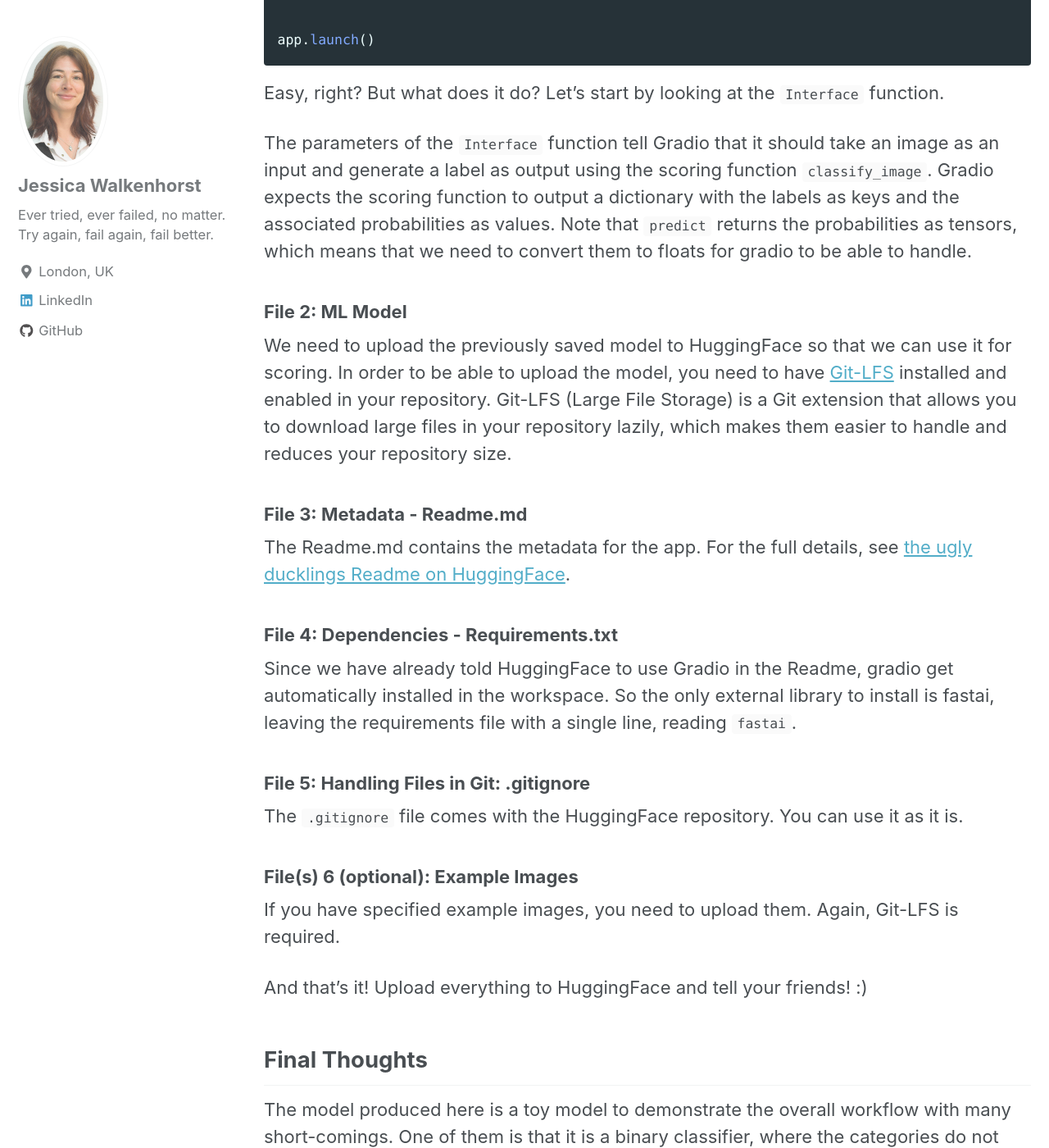
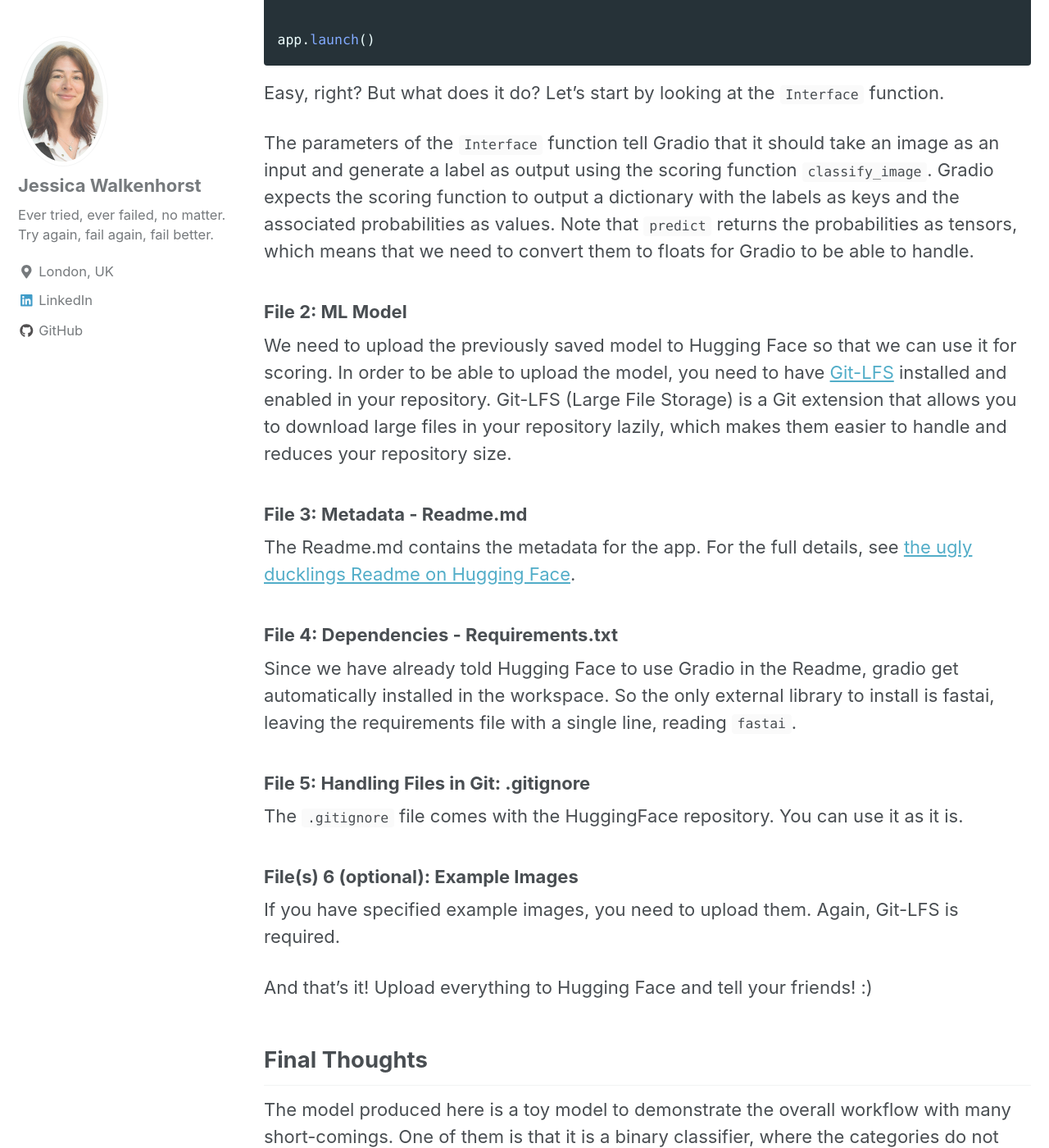
Before and after one commit to walkenho/walkenho.github.io, a Jekyll site: the page built from _posts/2023-01-19-how-to-create-a-computer-vision-model-to-save-the-ugly-duckling-from-a-youth-of-misery-in-less-than-30-lines-of-code.md, in a window 1280 px wide and 1400 px high, scrolled down 18964 px. Shown: the whole window at 82% size. Built offline with Jekyll 4.4.1, drawn with Linux system fonts in a browser that asks for light colours; nearby versions of some CDN libraries; some of the changed text lies outside the part shown.

Commit message:
Fix ugly-duckling post typos.

````diff
--- a/_posts/2023-01-19-how-to-create-a-computer-vision-model-to-save-the-ugly-duckling-from-a-youth-of-misery-in-less-than-30-lines-of-code.md
+++ b/_posts/2023-01-19-how-to-create-a-computer-vision-model-to-save-the-ugly-duckling-from-a-youth-of-misery-in-less-than-30-lines-of-code.md
@@ -1,6 +1,6 @@
 ---
 title: >-
-    How to use fastai, Gradio and HuggingFace to Save an Ugly Duckling from a Youth of Misery
+    How to use fastai, Gradio and Hugging Face to Save an Ugly Duckling from a Youth of Misery
 header:
   overlay_image: /images/ducklings.jpg
   overlay_filter: 0.5 # same as adding an opacity of 0.5 to a black background
@@ -24,9 +24,9 @@ In this project, we will learn how to use fastai, Gradio and HuggingFace to buil
 1. Create a dataset from scratch, using a duckduckgo image search.
 2. Train a train a computer vision model using [fastai](https://www.fast.ai/).
 3. Build a magic mirror app using [Gradio](https://www.gradio.app/).
-4. Deploy the magic mirror for free on [HuggingFace](https://huggingface.co/).
+4. Deploy the magic mirror for free on [Hugging Face](https://huggingface.co/).
 
-If you want to follow along, you can find the complete code in the Github repository [Tales-of-1001-Data](https://github.com/walkenho/tales-of-1001-data/tree/master/the-story-of-the-ugly-duckling). If you want to try out the app, find it deployed on my [ugly-duckling-magic-mirror Hugging Face space](https://huggingface.co/spaces/walkenho/ugly-duckling-magic-mirror).
+If you want to follow along, you can find the complete code in the [GitHub repository Tales-of-1001-Data](https://github.com/walkenho/tales-of-1001-data/tree/master/the-story-of-the-ugly-duckling). If you want to try out the app, find it deployed on my [ugly-duckling-magic-mirror Hugging Face space](https://huggingface.co/spaces/walkenho/ugly-duckling-magic-mirror).
 
 So let's get started to help the duckling answer the magical question...
 
@@ -176,7 +176,7 @@ Next, we need to tell fastai how to convert the images in their folders into ima
 
 Data transformations come in two flavours, individual and batch transformations. Individual transformations are applied to each image individually, batch transformations are applied to a whole batch in parallel at the same time (making them a lot faster).
 
-Typical data transformations for image data are resizing and image augmenation tasks. In order to train a neural network on image data, the images need to be of the same size. We can achieve this through:
+Typical data transformations for image data are resizing and image augmentation tasks. In order to train a neural network on image data, the images need to be of the same size. We can achieve this through:
 
 * cropping
 * squishing
@@ -434,7 +434,7 @@ def execute_cleaning(cleaner):
 
 ## Exporting the Model
 
-Finally we export the model for later use. In the next step, we will see how to export it to HuggingFace to deploy it.
+Finally we export the model for later use. In the next step, we will see how to export it to Hugging Face to deploy it.
 
 ```python
 learn.export('duckling_learner.pkl')
@@ -456,25 +456,25 @@ Depending on your choice of GUI, some options to serve your interface are:
 * Streamlit: Hugging Face, Streamlit Community
 * Voila: GitHub, Binder
 
-Here, I will show how to build an app using Gradio and host it on HuggingFace. This is mostly because I had used some of the other ones in the past and wanted to try out something new. Either of the options above will serve you well.
+Here, I will show how to build an app using Gradio and host it on Hugging Face. This is mostly because I had used some of the other ones in the past and wanted to try out something new. Either of the options above will serve you well.
 
-This is how my Gradio app looks like. To try it out for yourselve, find its [live version on HuggingFace](https://huggingface.co/spaces/walkenho/ugly-duckling-magic-mirror).
+This is how my Gradio app looks like. To try it out for yourself, find its [live version on HuggingFace](https://huggingface.co/spaces/walkenho/ugly-duckling-magic-mirror).
 
 <figure class="align-center">
   <img src="{{ site.url }}{{ site.baseurl }}/images/the-ugly-duckling-fig7.png">
     <figcaption>Final version of the Ugly-Duckling Magic Mirror Gradio App</figcaption>
 </figure>
 
-In order to host a Gradio app like the one shown above on HuggingFace, you need six files:
+In order to host a Gradio app like the one shown above on Hugging Face, you need six files:
 
 1. the main file defining the Gradio app
 2. the ML model for scoring
 3. a `README.md` defining the app's metadata (eg its title)
 4. a `requirements.txt` file defining extra packages that need to be installed
-5. a `.gitignore` file (telling HuggingFace's git which files to ignore and which to handle using `git-lfs`)
+5. a `.gitignore` file (telling Hugging Face's git which files to ignore and which to handle using `git-lfs`)
 6. (optional) the example images that the user can click on
 
-Let's go through the files one-by-one. If you want to check out the exact files, you can find them in [my ugly-duckling HuggingFace space](https://huggingface.co/spaces/walkenho/ugly-duckling-magic-mirror/tree/main).
+Let's go through the files one-by-one. If you want to check out the exact files, you can find them in [my ugly-duckling Hugging Face space](https://huggingface.co/spaces/walkenho/ugly-duckling-magic-mirror/tree/main).
 
 ### File 1: Main File - Gradio App
 
@@ -514,19 +514,19 @@ app.launch()
 
 Easy, right? But what does it do? Let's start by looking at the `Interface` function.
 
-The parameters of the `Interface` function tell Gradio that it should take an image as an input and generate a label as output using the scoring function `classify_image`. Gradio expects the scoring function to output a dictionary with the labels as keys and the associated probabilities as values. Note that `predict` returns the probabilities as tensors, which means that we need to convert them to floats for gradio to be able to handle.
+The parameters of the `Interface` function tell Gradio that it should take an image as an input and generate a label as output using the scoring function `classify_image`. Gradio expects the scoring function to output a dictionary with the labels as keys and the associated probabilities as values. Note that `predict` returns the probabilities as tensors, which means that we need to convert them to floats for Gradio to be able to handle.
 
 ### File 2: ML Model
 
-We need to upload the previously saved model to HuggingFace so that we can use it for scoring. In order to be able to upload the model, you need to have [Git-LFS](https://www.atlassian.com/git/tutorials/git-lfs) installed and enabled in your repository. Git-LFS (Large File Storage) is a Git extension that allows you to download large files in your repository lazily, which makes them easier to handle and reduces your repository size.
+We need to upload the previously saved model to Hugging Face so that we can use it for scoring. In order to be able to upload the model, you need to have [Git-LFS](https://www.atlassian.com/git/tutorials/git-lfs) installed and enabled in your repository. Git-LFS (Large File Storage) is a Git extension that allows you to download large files in your repository lazily, which makes them easier to handle and reduces your repository size.
 
 ### File 3: Metadata - Readme.md
 
-The Readme.md contains the metadata for the app. For the full details, see [the ugly ducklings Readme on HuggingFace](https://huggingface.co/spaces/walkenho/ugly-duckling-magic-mirror/blob/main/README.md).
+The Readme.md contains the metadata for the app. For the full details, see [the ugly ducklings Readme on Hugging Face](https://huggingface.co/spaces/walkenho/ugly-duckling-magic-mirror/blob/main/README.md).
 
 ### File 4: Dependencies - Requirements.txt
 
-Since we have already told HuggingFace to use Gradio in the Readme, gradio get automatically installed in the workspace. So the only external library to install is fastai, leaving the requirements file with a single line, reading `fastai`.
+Since we have already told Hugging Face to use Gradio in the Readme, gradio get automatically installed in the workspace. So the only external library to install is fastai, leaving the requirements file with a single line, reading `fastai`.
 
 ### File 5: Handling Files in Git: .gitignore
 
@@ -536,7 +536,7 @@ The `.gitignore` file comes with the HuggingFace repository. You can use it as i
 
 If you have specified example images, you need to upload them. Again, Git-LFS is required.
 
-And that's it! Upload everything to HuggingFace and tell your friends! :)
+And that's it! Upload everything to Hugging Face and tell your friends! :)
 
 ## Final Thoughts
 
````
Also changed, not shown: other parts of _posts/2023-01-19-how-to-create-a-computer-vision-model-to-save-the-ugly-duckling-from-a-youth-of-misery-in-less-than-30-lines-of-code.md (+3 -3 lines).
